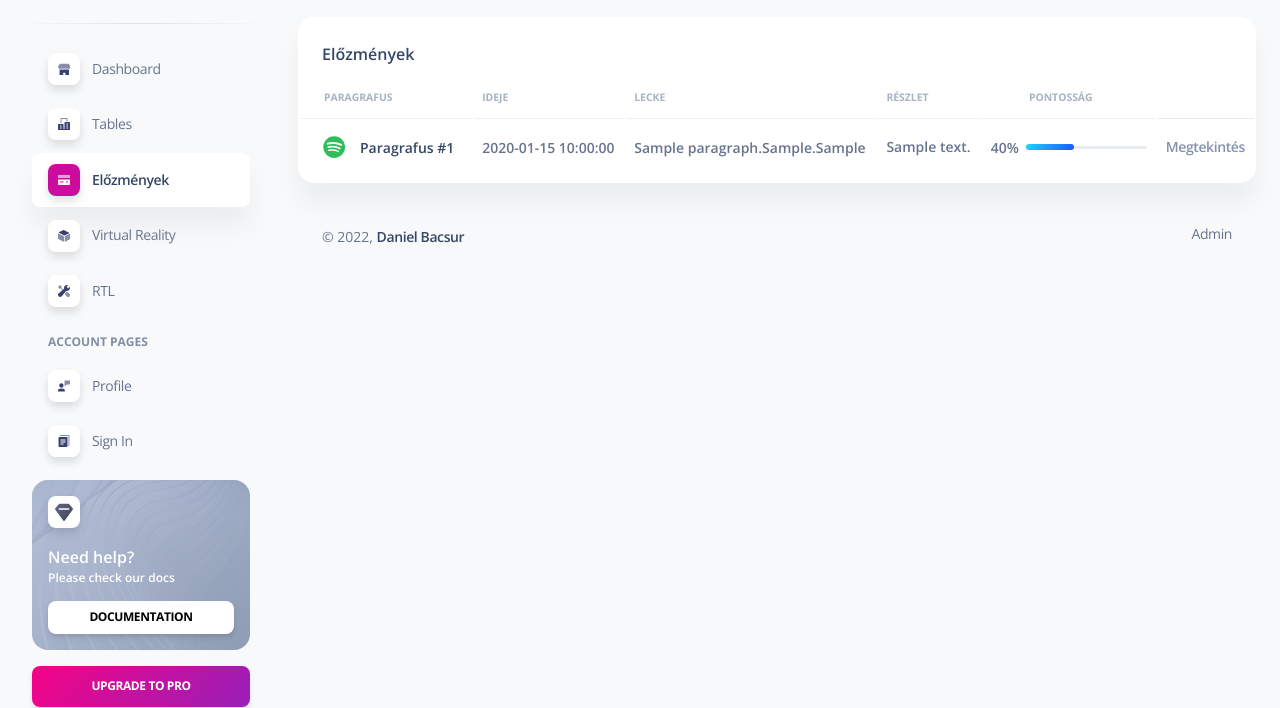
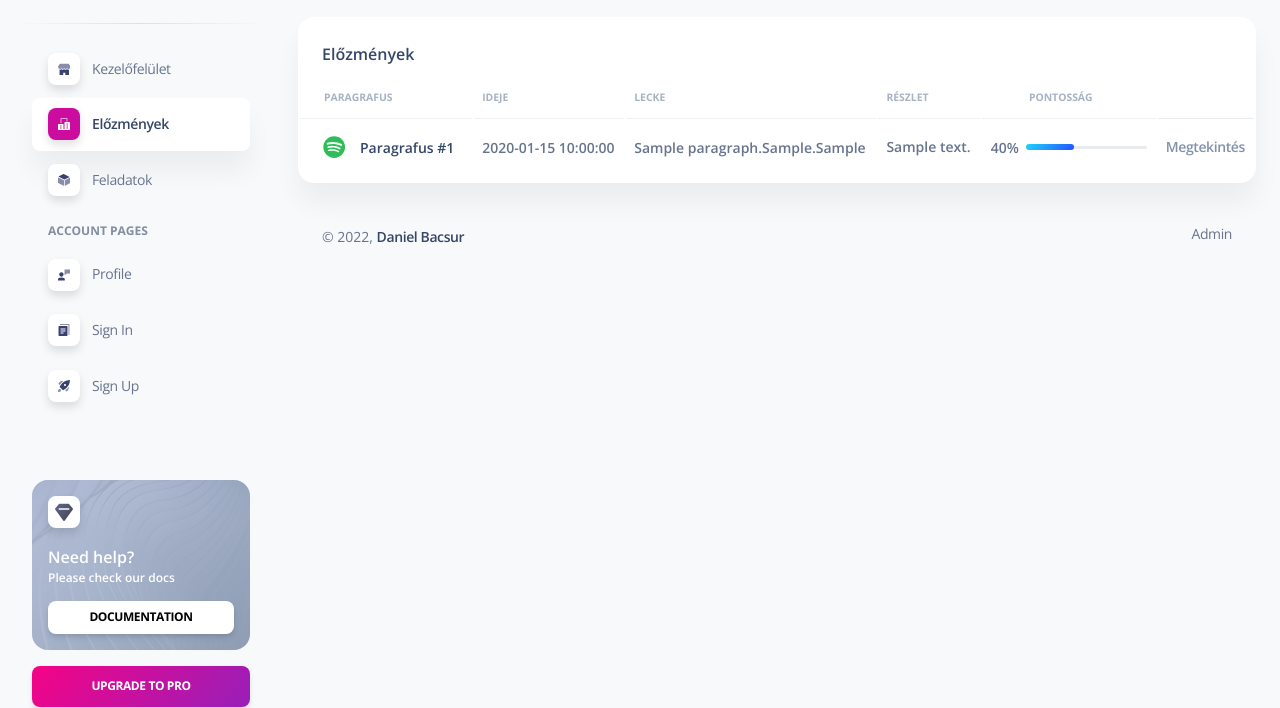
Before and after one commit to danielbacsur/poliro, a PHP site: page /pages/history.php in a window 1280 px wide. Shown: the part 71-779 px from the top of the page. Run offline with PHP 8.4, Linux system fonts and the light colour scheme; the visitor is signed in with stand-in values (Sample User, id 1); tables that the repository leaves empty or names only in its code hold one stand-in row (values such as "Sample post"); data that the repository does not hold is empty; some libraries are stand-ins or nearby versions.

Commit message:
Update aside.php

```diff
--- a/php/aside.php
+++ b/php/aside.php
@@ -26,11 +26,11 @@
                 </g>
               </svg>
             </div>
-            <span class="nav-link-text ms-1">Dashboard</span>
+            <span class="nav-link-text ms-1">Kezelőfelület</span>
           </a>
         </li>
         <li class="nav-item">
-          <a class="nav-link <?php if($root_filename== 'tables.php') echo 'active'; ?>" href="../pages/tables.html">
+          <a class="nav-link <?php if($root_filename== 'history.php') echo 'active'; ?>" href="../pages/history.php">
             <div class="icon icon-shape icon-sm shadow border-radius-md bg-white text-center me-2 d-flex align-items-center justify-content-center">
               <svg width="12px" height="12px" viewBox="0 0 42 42" version="1.1" xmlns="http://www.w3.org/2000/svg" xmlns:xlink="http://www.w3.org/1999/xlink">
                 <title>office</title>
@@ -40,26 +40,6 @@
                       <g id="office" transform="translate(153.000000, 2.000000)">
                         <path class="color-background opacity-6" d="M12.25,17.5 L8.75,17.5 L8.75,1.75 C8.75,0.78225 9.53225,0 10.5,0 L31.5,0 C32.46775,0 33.25,0.78225 33.25,1.75 L33.25,12.25 L29.75,12.25 L29.75,3.5 L12.25,3.5 L12.25,17.5 Z"></path>
                         <path class="color-background" d="M40.25,14 L24.5,14 C23.53225,14 22.75,14.78225 22.75,15.75 L22.75,38.5 L19.25,38.5 L19.25,22.75 C19.25,21.78225 18.46775,21 17.5,21 L1.75,21 C0.78225,21 0,21.78225 0,22.75 L0,40.25 C0,41.21775 0.78225,42 1.75,42 L40.25,42 C41.21775,42 42,41.21775 42,40.25 L42,15.75 C42,14.78225 41.21775,14 40.25,14 Z M12.25,36.75 L7,36.75 L7,33.25 L12.25,33.25 L12.25,36.75 Z M12.25,29.75 L7,29.75 L7,26.25 L12.25,26.25 L12.25,29.75 Z M35,36.75 L29.75,36.75 L29.75,33.25 L35,33.25 L35,36.75 Z M35,29.75 L29.75,29.75 L29.75,26.25 L35,26.25 L35,29.75 Z M35,22.75 L29.75,22.75 L29.75,19.25 L35,19.25 L35,22.75 Z"></path>
-                      </g>
-                    </g>
-                  </g>
-                </g>
-              </svg>
-            </div>
-            <span class="nav-link-text ms-1">Tables</span>
-          </a>
-        </li>
-        <li class="nav-item">
-          <a class="nav-link <?php if($root_filename== 'history.php') echo 'active'; ?> " href="../pages/history.php">
-            <div class="icon icon-shape icon-sm shadow border-radius-md bg-white text-center me-2 d-flex align-items-center justify-content-center">
-              <svg width="12px" height="12px" viewBox="0 0 43 36" version="1.1" xmlns="http://www.w3.org/2000/svg" xmlns:xlink="http://www.w3.org/1999/xlink">
-                <title>credit-card</title>
-                <g stroke="none" stroke-width="1" fill="none" fill-rule="evenodd">
-                  <g transform="translate(-2169.000000, -745.000000)" fill="#FFFFFF" fill-rule="nonzero">
-                    <g transform="translate(1716.000000, 291.000000)">
-                      <g transform="translate(453.000000, 454.000000)">
-                        <path class="color-background opacity-6" d="M43,10.7482083 L43,3.58333333 C43,1.60354167 41.3964583,0 39.4166667,0 L3.58333333,0 C1.60354167,0 0,1.60354167 0,3.58333333 L0,10.7482083 L43,10.7482083 Z"></path>
-                        <path class="color-background" d="M0,16.125 L0,32.25 C0,34.2297917 1.60354167,35.8333333 3.58333333,35.8333333 L39.4166667,35.8333333 C41.3964583,35.8333333 43,34.2297917 43,32.25 L43,16.125 L0,16.125 Z M19.7083333,26.875 L7.16666667,26.875 L7.16666667,23.2916667 L19.7083333,23.2916667 L19.7083333,26.875 Z M35.8333333,26.875 L28.6666667,26.875 L28.6666667,23.2916667 L35.8333333,23.2916667 L35.8333333,26.875 Z"></path>
                       </g>
                     </g>
                   </g>
@@ -87,28 +67,7 @@
                 </g>
               </svg>
             </div>
-            <span class="nav-link-text ms-1">Virtual Reality</span>
-          </a>
-        </li>
-        <li class="nav-item">
-          <a class="nav-link <?php if($root_filename== 'rtl.php') echo 'active'; ?> " href="../pages/rtl.html">
-            <div class="icon icon-shape icon-sm shadow border-radius-md bg-white text-center me-2 d-flex align-items-center justify-content-center">
-              <svg width="12px" height="12px" viewBox="0 0 40 40" version="1.1" xmlns="http://www.w3.org/2000/svg" xmlns:xlink="http://www.w3.org/1999/xlink">
-                <title>settings</title>
-                <g stroke="none" stroke-width="1" fill="none" fill-rule="evenodd">
-                  <g transform="translate(-2020.000000, -442.000000)" fill="#FFFFFF" fill-rule="nonzero">
-                    <g transform="translate(1716.000000, 291.000000)">
-                      <g transform="translate(304.000000, 151.000000)">
-                        <polygon class="color-background opacity-6" points="18.0883333 15.7316667 11.1783333 8.82166667 13.3333333 6.66666667 6.66666667 0 0 6.66666667 6.66666667 13.3333333 8.82166667 11.1783333 15.315 17.6716667"></polygon>
-                        <path class="color-background opacity-6" d="M31.5666667,23.2333333 C31.0516667,23.2933333 30.53,23.3333333 30,23.3333333 C29.4916667,23.3333333 28.9866667,23.3033333 28.48,23.245 L22.4116667,30.7433333 L29.9416667,38.2733333 C32.2433333,40.575 35.9733333,40.575 38.275,38.2733333 L38.275,38.2733333 C40.5766667,35.9716667 40.5766667,32.2416667 38.275,29.94 L31.5666667,23.2333333 Z"></path>
-                        <path class="color-background" d="M33.785,11.285 L28.715,6.215 L34.0616667,0.868333333 C32.82,0.315 31.4483333,0 30,0 C24.4766667,0 20,4.47666667 20,10 C20,10.99 20.1483333,11.9433333 20.4166667,12.8466667 L2.435,27.3966667 C0.95,28.7083333 0.0633333333,30.595 0.00333333333,32.5733333 C-0.0583333333,34.5533333 0.71,36.4916667 2.11,37.89 C3.47,39.2516667 5.27833333,40 7.20166667,40 C9.26666667,40 11.2366667,39.1133333 12.6033333,37.565 L27.1533333,19.5833333 C28.0566667,19.8516667 29.01,20 30,20 C35.5233333,20 40,15.5233333 40,10 C40,8.55166667 39.685,7.18 39.1316667,5.93666667 L33.785,11.285 Z"></path>
-                      </g>
-                    </g>
-                  </g>
-                </g>
-              </svg>
-            </div>
-            <span class="nav-link-text ms-1">RTL</span>
+            <span class="nav-link-text ms-1">Feladatok</span>
           </a>
         </li>
         <li class="nav-item mt-3">
```
